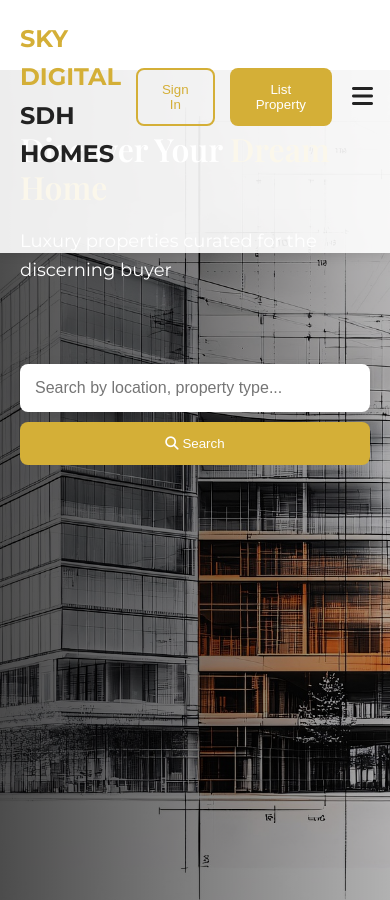
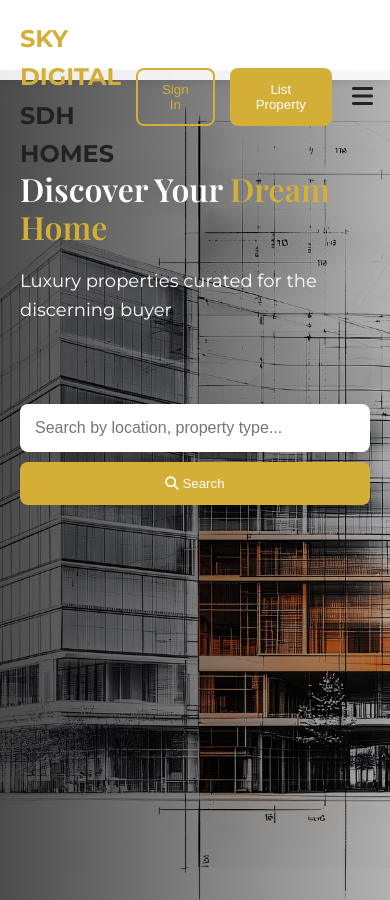
Before and after one commit to Terhemen001/Skydigital_, a plain HTML site: page index.html in a window 390 px wide. Shown: the top 900 px of the page. Drawn offline with nearby package versions, Linux system fonts and the light colour scheme.

Commit message:
Update style.css

```diff
--- a/style.css
+++ b/style.css
@@ -168,7 +168,7 @@ img {
     transition: var(--transition);
     background-color: rgba(255, 255, 255, 0.9);
     box-shadow: 0 2px 10px rgba(0, 0, 0, 0.1);
-    height: 30%;
+    height: 80px;
 }
 
 .header.scrolled {
@@ -287,6 +287,8 @@ img {
     flex-direction: column;
     justify-content: center;
     max-width: 600px;
+    padding-top: 60px;
+    padding-bottom: 60px;
 }
 
 .hero-content h1 {
@@ -758,6 +760,11 @@ img {
     .hero {
         margin-top: 70px;
         min-height: 600px;
+
+    }
+
+    .hero-content{
+        padding-top: 40px;
     }
 
     .hero-content h1 {
```
